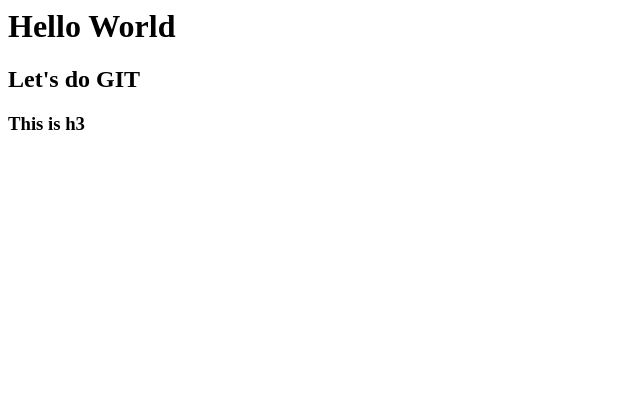
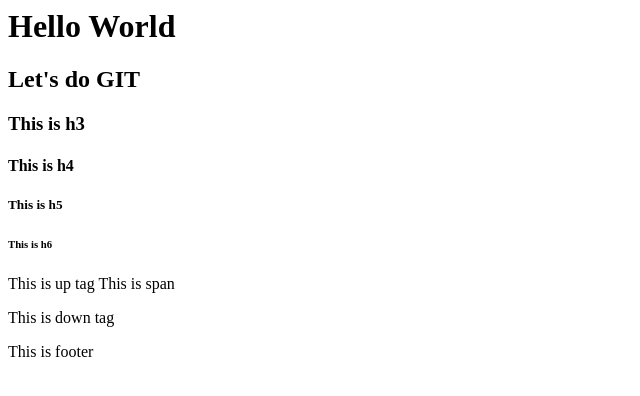
Before and after one commit to azry1986/asas-laman-sesawang, a plain HTML site: page index.html in a window 1280 px wide. Shown: the whole page, without its empty margins (0-640 px from the left). Drawn offline with Linux system fonts and the light colour scheme.

Commit message:
Update the content
1. It looks nicer now

```diff
--- a/index.html
+++ b/index.html
@@ -11,5 +11,19 @@
     <h1>Hello World</h1>
     <h2>Let's do GIT</h2>
     <h3>This is h3</h3>
-    </body>
+    <h4>This is h4</h4>
+    <h5>This is h5</h5>
+    <h6>This is h6</h6>
+
+
+    <p>
+      This is up tag
+      <span>This is span</span>
+      <p>This is down tag</p>
+    </p>
+
+  </body>
+<footer>
+    <p>This is footer</p>
+  </footer>
 </html>
```
